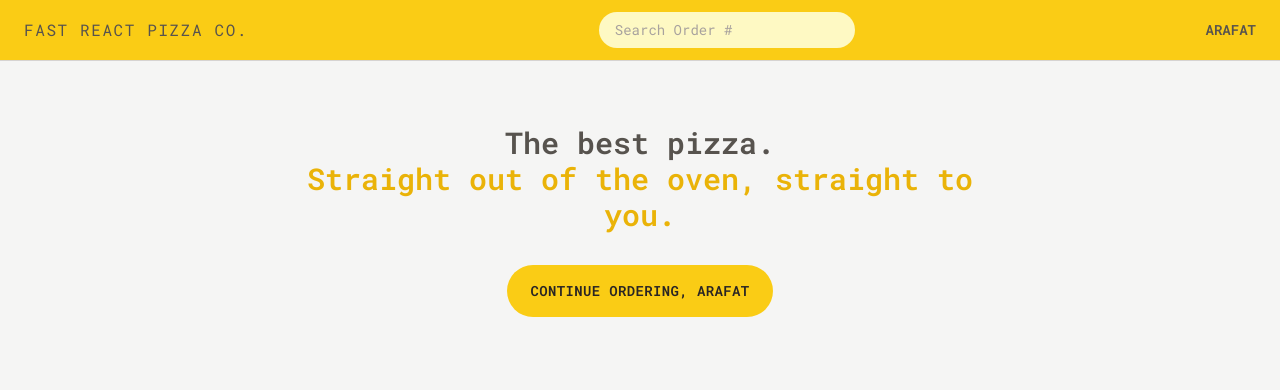
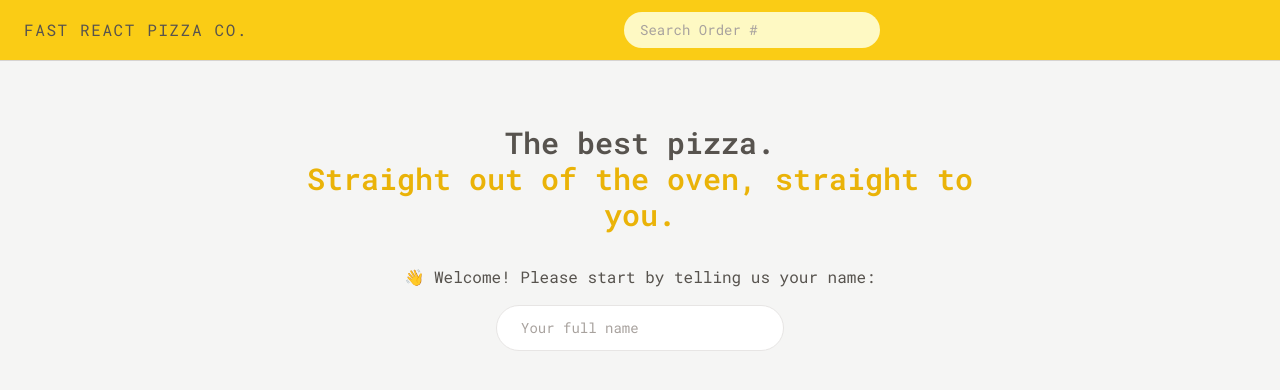
Before and after one commit to arafatah/fast-react-pizza, a React (Vite) app: page / in a window 1280 px wide. Shown: the top 390 px of the page. Built offline with nearby package versions, Linux system fonts and the light colour scheme.

Commit message:
Clear default username in userSlice to allow for dynamic user input

```diff
--- a/src/features/user/userSlice.js
+++ b/src/features/user/userSlice.js
@@ -24,7 +24,7 @@ async function fetchAddress() {
 import { createSlice } from "@reduxjs/toolkit";
 
 const initialState = {
-  username: "Arafat",
+  username: "",
 };
 
 const userSlice = createSlice({
```
